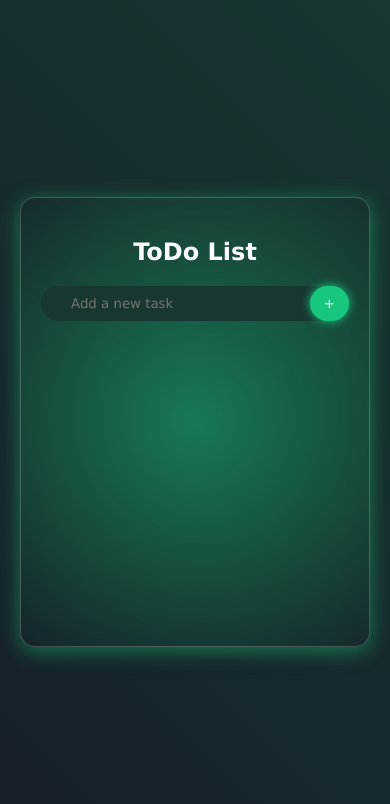
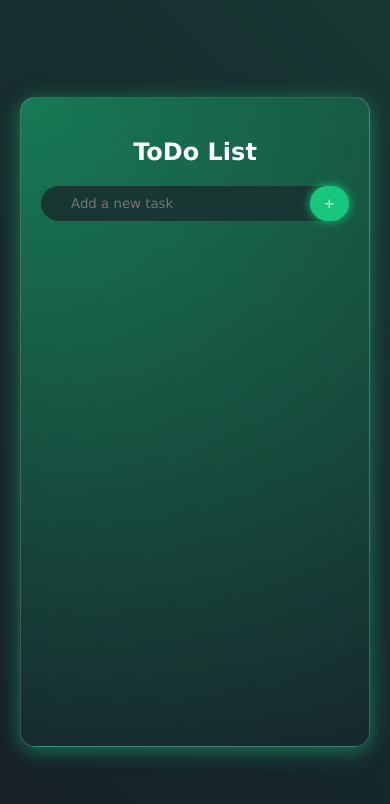
Before and after one commit to StephanieMeys/Taskzy, a plain HTML site: page index.html in a window 390 px wide. Drawn offline with Linux system fonts and the light colour scheme.

Commit message:
Set height and start animation like phone

```diff
--- a/style.css
+++ b/style.css
@@ -24,7 +24,7 @@
 
 .card {
     width: 350px;
-    height: 450px;
+    height: 650px;
     background-image: radial-gradient(circle at var(--mouse-x) var(--mouse-y),
     var(--shadow-color) 0%,
     transparent 100%
@@ -45,8 +45,8 @@
     justify-content: space-between;
 }
 .card {
-    --mouse-x: 50%;
-    --mouse-y: 50%;
+    --mouse-x: 0%;
+    --mouse-y: 0%;
 }
 
 .card-body {
```
